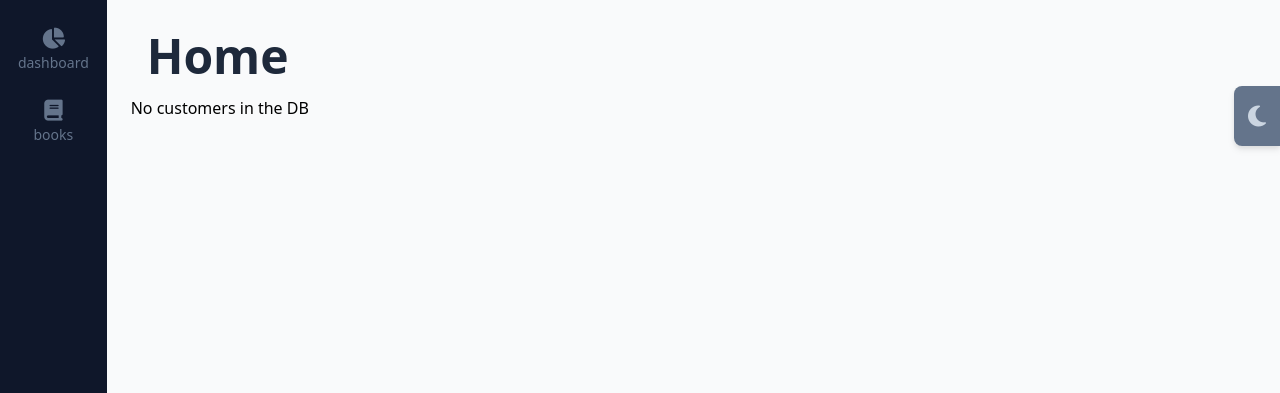
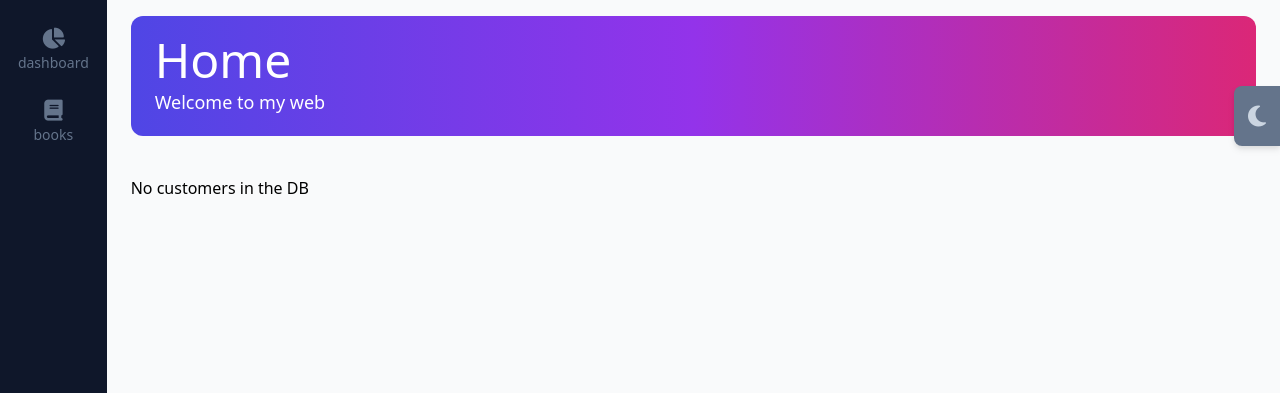
Before and after one commit to GCacho/FullStack-DjangoReactViteTailwindPostgre, a Django app: template backend/templates/main.html in a window 1280 px wide. Shown: the part 64-457 px from the top of the page. Run offline with Django 4.2, Linux system fonts and the light colour scheme; the template is opened without the code that fills it, so the values that code supplies are empty; some libraries are stand-ins or nearby versions.

Commit message:
Home title added

```diff
--- a/backend/templates/main.html
+++ b/backend/templates/main.html
@@ -4,7 +4,7 @@
 
 {% block content %}
 
-    <h1 class="text-slate-800 dark:text-gray-50 text-5xl font-bold p-4 rounded-lg">Home</h1>
+{% include "components/header.html" with title="Home" description="Welcome to my web" %}
 
 {% if qs %}
     <ul>
```
